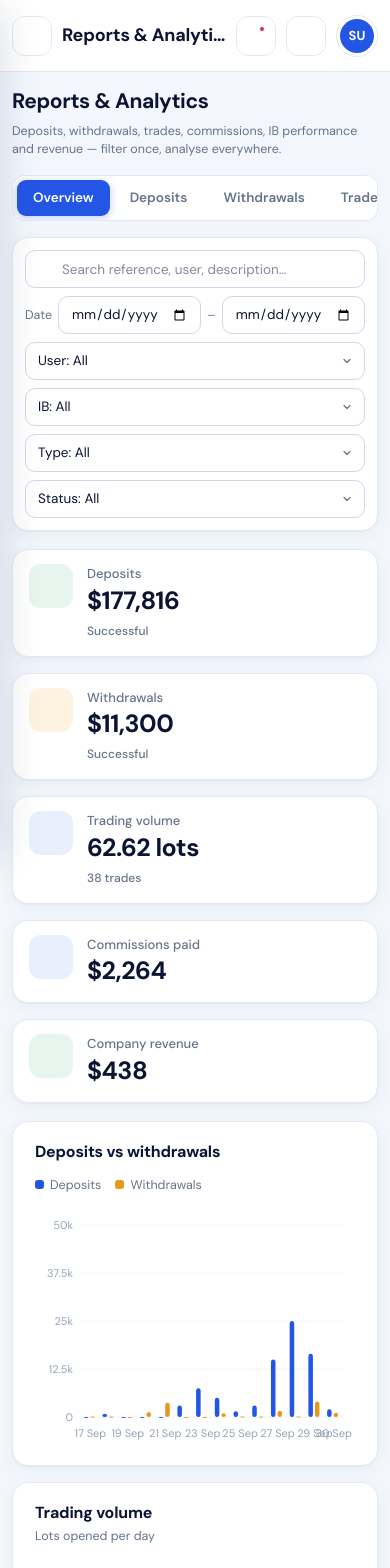
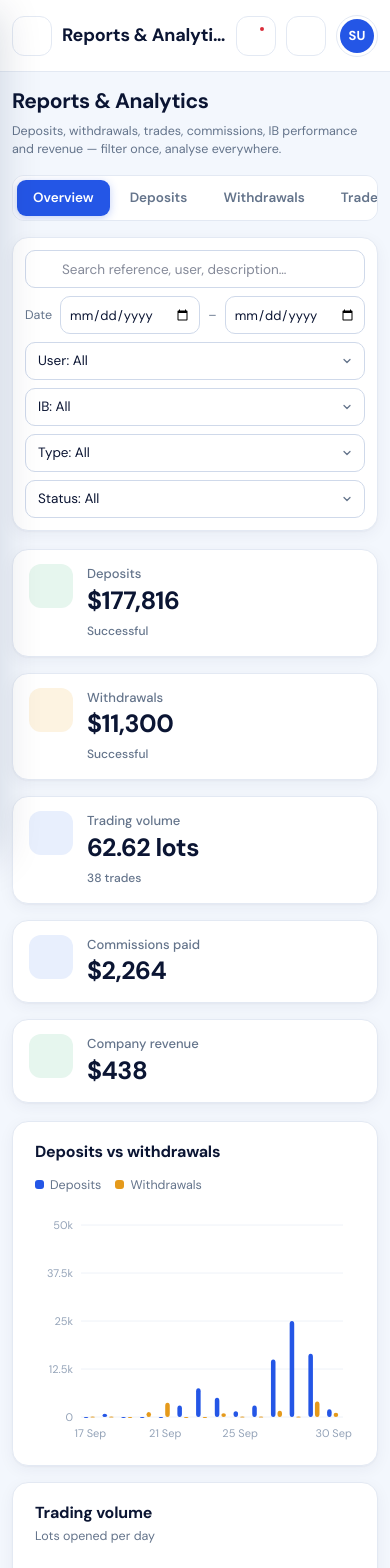
Before and after one commit to Priyanka2702-del/invex-broker-admin, a Next.js app: page /reports-analytics in a window 390 px wide. Shown: the top 1568 px of the page. Built offline with nearby package versions, Linux system fonts and the light colour scheme; sample sign-in values are in the browser's storage; some icons are missing.

Commit message:
fix in ui

```diff
--- a/src/app/invex-admin.css
+++ b/src/app/invex-admin.css
@@ -280,8 +280,38 @@
   .ix-search input { width: 100%; }
   .ix-toolbar .ix-select, .ix-toolbar .ix-input { width: 100%; max-width: 100%; }
   .ix-toolbar .ix-btn { width: 100%; justify-content: center; }
-  .ix-fl { flex-wrap: wrap; }
-  .ix-fl .ix-input { flex: 1; min-width: 120px; }
+
+  /* Range filters (Created / Amount): label + input – input in ONE row, never overflow.
+     Flex is used so it works whatever the JSX children are (label, inputs, "–"). */
+  .ix-toolbar .ix-fl {
+    display: flex;
+    flex-wrap: nowrap;
+    align-items: center;
+    gap: 8px;
+    width: 100%;
+    max-width: 100%;
+    box-sizing: border-box;
+  }
+  .ix-toolbar .ix-fl > :first-child { flex: 0 0 auto; white-space: nowrap; }   /* label */
+  .ix-toolbar .ix-fl > :not(.ix-input):not(.ix-select):not(:first-child) { flex: 0 0 auto; } /* the "–" separator */
+  .ix-toolbar .ix-fl .ix-input,
+  .ix-toolbar .ix-fl .ix-select {
+    flex: 1 1 0;
+    width: auto;           /* overrides .ix-toolbar .ix-input { width: 100% } */
+    min-width: 0;          /* overrides native date input min-width */
+    max-width: 100%;
+    box-sizing: border-box;
+    padding: 0 8px;
+    font-size: 13px;
+  }
+  .ix-toolbar .ix-fl .ix-select { padding-right: 24px; background-position: right 8px center; }
+  .ix-toolbar .ix-fl input[type="date"],
+  .ix-toolbar .ix-fl input[type="datetime-local"] {
+    -webkit-appearance: none;
+    appearance: none;
+    min-width: 0;
+    text-align: left;
+  }
 
   /* Tables scroll inside their card */
   .ix-tbl-wrap { width: 100%; max-width: 100%; overflow-x: auto; overflow-y: hidden; -webkit-overflow-scrolling: touch; }
@@ -320,4 +350,6 @@
   .ix-icon-btn { width: 38px; height: 38px; }
   .ix-profile { width: 38px; height: 38px; justify-content: center; }
   .ix-pop-i { padding: 10px 12px; }
+  .ix-toolbar .ix-fl { gap: 6px; }
+  .ix-toolbar .ix-fl .ix-input, .ix-toolbar .ix-fl .ix-select { font-size: 12.5px; padding: 0 6px; }
 }
--- a/src/components/admin/Charts.tsx
+++ b/src/components/admin/Charts.tsx
@@ -3,14 +3,18 @@ import { useEffect, useRef, useState } from "react";
 
 export type Series = { name: string; color: string; values: number[] };
 const H = 230, PAD = { l: 46, r: 12, t: 12, b: 26 };
+const MIN_LABEL_GAP = 58; // min px between two x-axis labels
 
 function useWidth() {
   const ref = useRef<HTMLDivElement>(null);
   const [w, setW] = useState(600);
   useEffect(() => {
-    if (!ref.current) return;
-    const ro = new ResizeObserver(([e]) => setW(Math.max(280, Math.floor(e.contentRect.width))));
-    ro.observe(ref.current);
+    const el = ref.current;
+    if (!el) return;
+    const set = (v: number) => setW(Math.max(240, Math.floor(v)));
+    set(el.getBoundingClientRect().width || 600);
+    const ro = new ResizeObserver(([e]) => set(e.contentRect.width));
+    ro.observe(el);
     return () => ro.disconnect();
   }, []);
   return [ref, w] as const;
@@ -28,20 +32,40 @@ function Frame({ series, labels, fmt, kind }: { series: Series[]; labels: string
   const iw = w - PAD.l - PAD.r, ih = H - PAD.t - PAD.b;
   const y = (v: number) => PAD.t + ih - ((v - bottom) / (top - bottom || 1)) * ih;
   const n = labels.length, step = iw / n;
-  const xc = (i: number) => PAD.l + (kind === "line" ? (iw * i) / (n - 1) : step * (i + 0.5));
+  const xc = (i: number) => PAD.l + (kind === "line" ? (iw * i) / Math.max(n - 1, 1) : step * (i + 0.5));
   const ticks = Array.from({ length: 5 }, (_, i) => bottom + ((top - bottom) * i) / 4);
   const bw = kind === "grouped" ? Math.min(16, (step * 0.7) / series.length) : Math.min(20, step * 0.55);
+
+  // x-axis labels: spacing depends on real pixel width, so they never overlap on phones
+  const pxPer = kind === "line" ? iw / Math.max(n - 1, 1) : step;
+  const stride = Math.max(1, Math.ceil(MIN_LABEL_GAP / pxPer));
+  const showLabel = (i: number) => i === n - 1 || (i % stride === 0 && (n - 1 - i) * pxPer >= MIN_LABEL_GAP);
+
   return (
-    <div className="ix-chart" ref={ref} onMouseLeave={() => setHover(null)}>
-      <svg width={w} height={H} onMouseMove={(e) => {
-        const r = e.currentTarget.getBoundingClientRect(); const x = e.clientX - r.left;
-        const i = kind === "line" ? Math.round(((x - PAD.l) / iw) * (n - 1)) : Math.floor((x - PAD.l) / step);
-        setHover(i >= 0 && i < n ? i : null);
-      }}>
+    <div className="ix-chart" ref={ref} onMouseLeave={() => setHover(null)} style={{ minWidth: 0, maxWidth: "100%", overflow: "hidden" }}>
+      {/* viewBox + width:100% => the svg always follows the card width and never forces it wider */}
+      <svg
+        viewBox={`0 0 ${w} ${H}`}
+        width="100%"
+        height={H}
+        style={{ display: "block", width: "100%", maxWidth: "100%", touchAction: "pan-y" }}
+        onMouseMove={(e) => {
+          const r = e.currentTarget.getBoundingClientRect(); const x = ((e.clientX - r.left) / r.width) * w;
+          const i = kind === "line" ? Math.round(((x - PAD.l) / iw) * (n - 1)) : Math.floor((x - PAD.l) / step);
+          setHover(i >= 0 && i < n ? i : null);
+        }}
+        onTouchMove={(e) => {
+          const t = e.touches[0]; const r = e.currentTarget.getBoundingClientRect(); const x = ((t.clientX - r.left) / r.width) * w;
+          const i = kind === "line" ? Math.round(((x - PAD.l) / iw) * (n - 1)) : Math.floor((x - PAD.l) / step);
+          setHover(i >= 0 && i < n ? i : null);
+        }}
+      >
         {ticks.map((t, i) => (
           <g key={i}><line x1={PAD.l} x2={w - PAD.r} y1={y(t)} y2={y(t)} stroke={t === 0 && bottom < 0 ? "#cbd5e1" : "#eef2f8"} /><text x={PAD.l - 8} y={y(t) + 4} textAnchor="end">{short(t)}</text></g>
         ))}
-        {labels.map((l, i) => (i % Math.ceil(n / 7) === 0 && (n - 1 - i) >= Math.ceil(n / 7) / 2 || i === n - 1) && <text key={l} x={xc(i)} y={H - 6} textAnchor="middle">{l}</text>)}
+        {labels.map((l, i) => showLabel(i) && (
+          <text key={`${l}-${i}`} x={xc(i)} y={H - 6} textAnchor={i === n - 1 && kind === "line" ? "end" : i === 0 && kind === "line" ? "start" : "middle"}>{l}</text>
+        ))}
         {hover !== null && kind === "line" && <line x1={xc(hover)} x2={xc(hover)} y1={PAD.t} y2={PAD.t + ih} stroke="#cfd9ea" strokeDasharray="4 4" />}
         {hover !== null && kind !== "line" && <rect x={PAD.l + step * hover} y={PAD.t} width={step} height={ih} fill="#2456e6" opacity={0.05} rx={6} />}
         {kind === "line" && series.map((s, si) => {
@@ -72,7 +96,7 @@ function Frame({ series, labels, fmt, kind }: { series: Series[]; labels: string
   );
 }
 export function Legend({ series }: { series: Series[] }) {
-  return <div className="ix-legend">{series.map((s) => <span key={s.name} style={{ ["--c" as string]: s.color }}>{s.name}</span>)}</div>;
+  return <div className="ix-legend" style={{ flexWrap: "wrap" }}>{series.map((s) => <span key={s.name} style={{ ["--c" as string]: s.color }}>{s.name}</span>)}</div>;
 }
 export const LineChart = (p: { series: Series[]; labels: string[]; fmt?: (n: number) => string }) => <Frame {...p} fmt={p.fmt ?? String} kind="line" />;
 export const BarChart = (p: { series: Series[]; labels: string[]; fmt?: (n: number) => string; diverging?: boolean }) => <Frame {...p} fmt={p.fmt ?? String} kind={p.diverging ? "diverging" : "grouped"} />;
```
